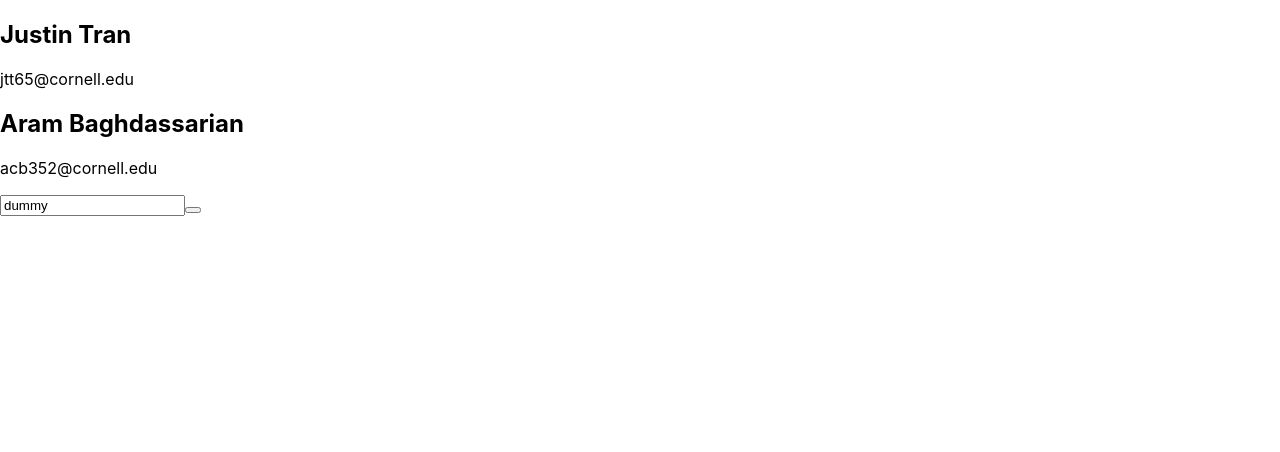
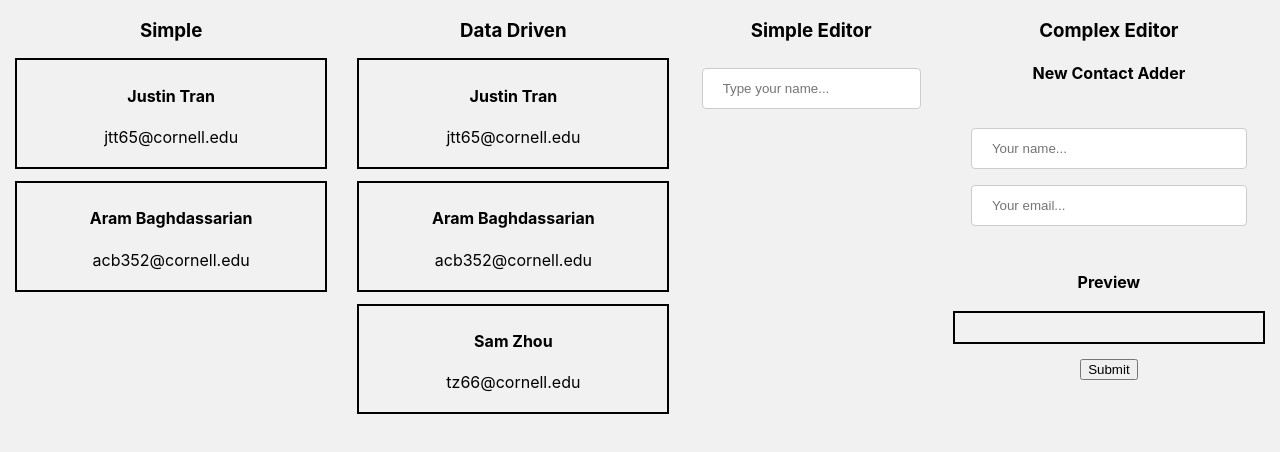
Before and after one commit to cornell-dti/web-dev-class-sp19, a React (Create React App) app in the folder Lecture Code/lecture4demo/: page / in a window 1280 px wide. Shown: the top 452 px of the page. Built offline with nearby package versions, Linux system fonts and the light colour scheme.

Commit message:
some styles & functional component in SimpleEditor

```diff
--- a/Lecture Code/lecture4demo/src/App.jsx
+++ b/Lecture Code/lecture4demo/src/App.jsx
@@ -3,13 +3,14 @@ import SimpleApp from './SimpleApp';
 import DataDrivenApp from './DataDrivenApp';
 import ContactCardAdder from './ContactCardAdder';
 import SimpleEditor from './SimpleEditor';
+import styles from './App.module.css'
 
 export default class App extends Component {
   render() {
     return (
-      <div>
+      <div className={styles.App} >
         <div>
-          <h3>Simple</h3>
+          <h3 style={{marginTop: '0', paddingTop: '1em'}}>Simple</h3>
           <SimpleApp />
         </div>
         <div>
--- a/Lecture Code/lecture4demo/src/App.module.css
+++ b/Lecture Code/lecture4demo/src/App.module.css
@@ -1,5 +1,9 @@
 .App {
   text-align: center;
+  background-color: #d3d3d352;
+  display: flex;
+  justify-content: space-around;
+  height: 100vh
 }
 
 .ContactCard {
@@ -9,3 +13,19 @@
   text-align: center;
   outline: 2px solid black;
 }
+
+.Input {
+  text-align: center;
+  margin: 1em auto;
+  padding: 1em;
+}
+
+.InputBox {
+  width: 100%;
+  padding: 12px 20px;
+  margin: 8px 0;
+  display: inline-block;
+  border: 1px solid #ccc;
+  border-radius: 4px;
+  box-sizing: border-box;
+}
--- a/Lecture Code/lecture4demo/src/AppNoComponents.jsx
+++ b/Lecture Code/lecture4demo/src/AppNoComponents.jsx
@@ -1,5 +1,7 @@
 import React, {Component} from 'react';
 import ContactCard from './ContactCard.jsx';
+import styles from './App.module.css';
+import ConditionalComponent from './ConditionalComponent';
 import './App.module.css';
 
 class AppNoComponents extends Component {
@@ -19,7 +21,7 @@ class AppNoComponents extends Component {
     // );
     return (
       <div>
-        <div className="ContactCard">
+        <div className={ styles.ContactCard }>
           <h2>
             Justin Tran
           </h2>
@@ -27,7 +29,7 @@ class AppNoComponents extends Component {
             jtt65@cornell.edu
           </p>
         </div>
-        <div className="ContactCard">
+        <div className={ styles.ContactCard }>
           <h2>
             Aram Baghdassarian
           </h2>
@@ -39,6 +41,10 @@ class AppNoComponents extends Component {
           <input type="text" placeholder="name" value={this.state.inputVal} />
           <button onClick={this.changeVal} />
         </div>
+        <div>
+          <h3>Conditional Rendering</h3>
+          <ConditionalComponent />
+        </div>
       </div>
     );
   }
--- /dev/null
+++ b/Lecture Code/lecture4demo/src/ConditionalComponent.jsx
@@ -0,0 +1,21 @@
+import React, { Component } from 'react';
+
+export default class ConditionalComponent extends Component {
+  //state can be set without a constructor
+  state = { display: true };
+
+  changeDisplayState = (e) => {
+    this.setState({ display: !this.state.display });
+  }
+
+  render() {
+    return (
+      //if the state's display attribute is true, then the div in the brackets will be displayed
+      //the button changes the display attribute in the state (nothing new, we saw this last week)
+      <div>
+        {this.state.display && <div>The display attribute of the state is currently true!</div>}
+        <button onClick={this.changeDisplayState}>Show/hide component</button>
+      </div>
+    )
+  }
+}
--- a/Lecture Code/lecture4demo/src/ContactCardAdder.jsx
+++ b/Lecture Code/lecture4demo/src/ContactCardAdder.jsx
@@ -1,5 +1,6 @@
 import React, { Component } from 'react';
 import ContactCard from './ContactCard';
+import styles from './App.module.css'
 
 class Editor extends Component {
 
@@ -16,12 +17,24 @@ class Editor extends Component {
   render() {
     const { name, email } = this.props;
     return (
-      <div>
+      <div className={styles.Input}>
         <div>
-          <input type="text" placeholder="name" value={name} onChange={this.onNameChange} />
+          <input
+            className={styles.InputBox}
+            type="text"
+            placeholder="Your name..."
+            value={name}
+            onChange={this.onNameChange}
+          />
         </div>
         <div>
-          <input type="email" placeholder="email" value={email} onChange={this.onEmailChange} />
+          <input
+            className={styles.InputBox}
+            type="email"
+            placeholder="Your email..."
+            value={email}
+            onChange={this.onEmailChange}
+          />
         </div>
       </div>
     );
--- a/Lecture Code/lecture4demo/src/DataDrivenApp.jsx
+++ b/Lecture Code/lecture4demo/src/DataDrivenApp.jsx
@@ -7,6 +7,10 @@ export default class DataDrivenApp extends Component {
     return (
       <div>
         {/* classic */}
+
+
+        { /*map requires a unique key identifier - the code will still compile and run, but
+          it asks for a key in order to "give the elements a stable identity" (from the React docs on Lists and Keys) */}
         {data.map(contact => <ContactCard key={contact.email} name={contact.name} email={contact.email} />)}
         {/* destructing */}
         {/* data.map(({ name, email }) => <ContactCard key={email} name={name} email={email} />) */}
--- a/Lecture Code/lecture4demo/src/SimpleEditor.jsx
+++ b/Lecture Code/lecture4demo/src/SimpleEditor.jsx
@@ -1,4 +1,5 @@
 import React, { Component } from 'react';
+import styles from './App.module.css'
 
 export default class SimpleEditor extends Component {
   state = { name: '' };
@@ -6,14 +7,21 @@ export default class SimpleEditor extends Component {
   changeName = (e) => {
     const name = e.currentTarget.value;
     this.setState({ name });
-  }
+  };
+
+  hello = ({name}) => { return <p> Hello, {name} </p>}
 
   render() {
     const { name } = this.state;
     return (
       <div>
-        <div>{name}</div>
-        <input type="text" placeholder="type your name" value={name} onChange={this.changeName} />
+        <div>{(name) ? this.hello({name}) : ""}</div>
+        <input
+          className={styles.InputBox}
+          type="text"
+          placeholder="Type your name..."
+          value={name}
+          onChange={this.changeName} />
       </div>
     );
   }
--- a/Lecture Code/lecture4demo/src/index.js
+++ b/Lecture Code/lecture4demo/src/index.js
@@ -5,7 +5,7 @@ import App from './App';
 import AppNoComponents from './AppNoComponents';
 import * as serviceWorker from './serviceWorker';
 
-ReactDOM.render(<AppNoComponents />, document.getElementById('root'));
+ReactDOM.render(<App />, document.getElementById('root'));
 
 // If you want your app to work offline and load faster, you can change
 // unregister() to register() below. Note this comes with some pitfalls.
```
Also changed, not shown: 2 other files (tests, documents, lock files or other folders).
